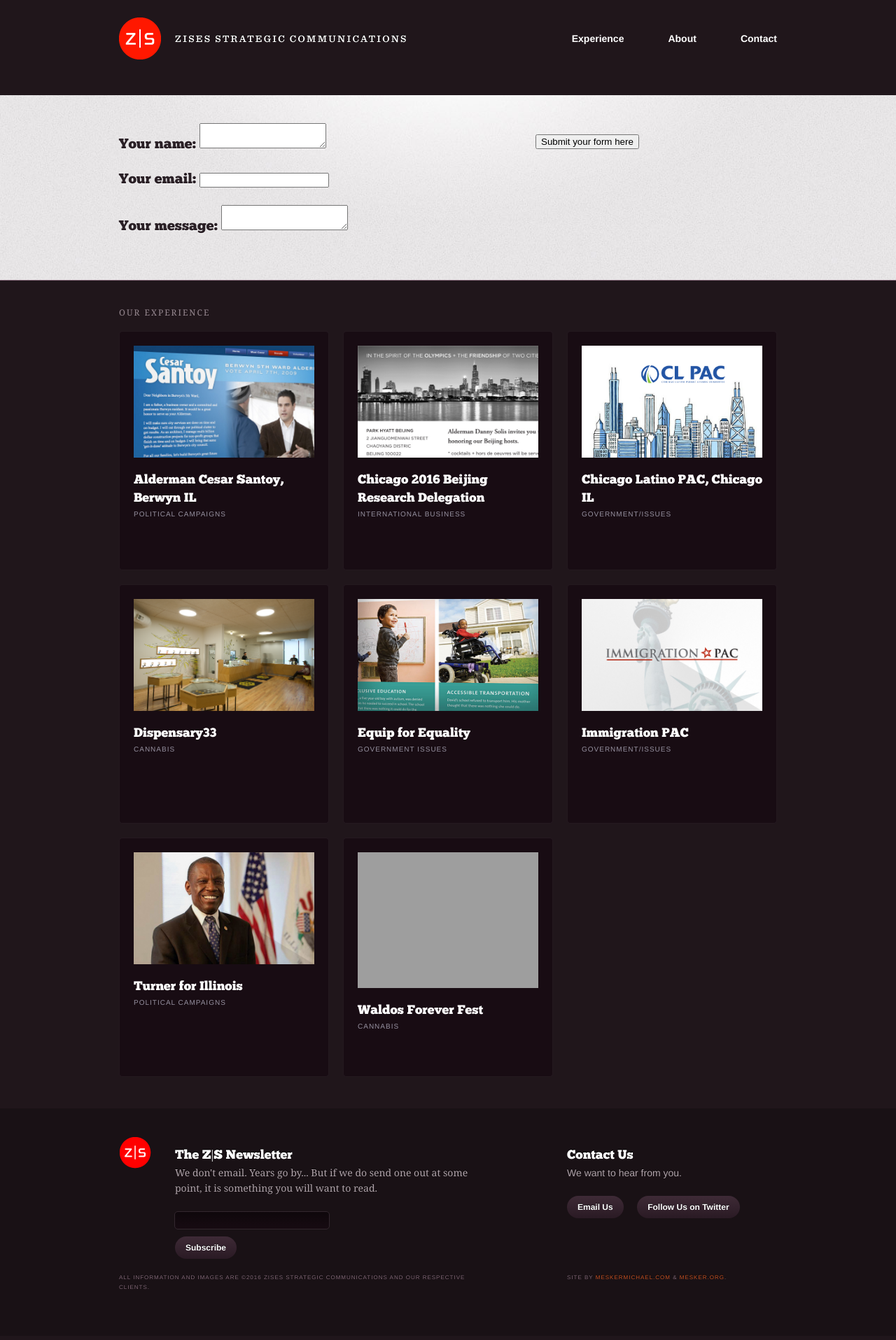
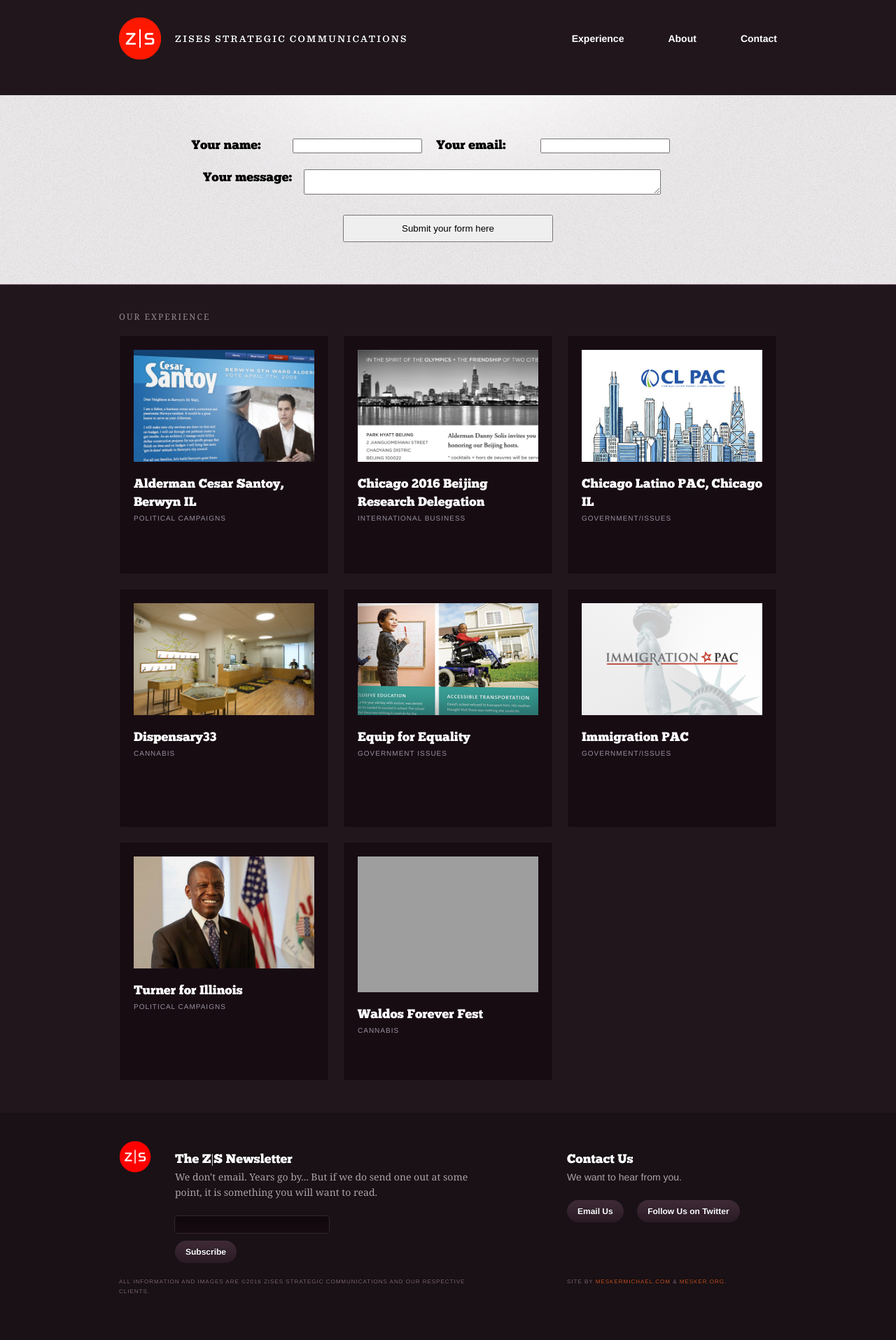
Before and after one commit to DarkoArnautov/zises-communications, a Jekyll site: the page built from contact2.html, in a window 1280 px wide. Shown: the whole page at 70% size. Built offline with Jekyll 4.4.1, drawn with Linux system fonts in a browser that asks for light colours.

Commit message:
update contact form

```diff
--- a/contact2.html
+++ b/contact2.html
@@ -7,16 +7,16 @@ permalink: /contact/
 <div id="about">
   <div class="container">
 	  <div class="post">
-  	  	<div class='text'>
+	  	<div class='contact-form'>
         <form action="https://formspree.io/mvbrlnem" method="POST">
-    <h3><label>Your name: <textarea name="nanme"></textarea></label></h3>
-   	<h3><label>Your email: <input type="text" name="_replyto"></label></h3>
-  	<h3><label>Your message: <textarea name="message"></textarea></label></br>
+          <span><h3><label>Your name:</label><input name="nanme"></input></h3></span>
+         	<span><h3><label>Your email: </label><input type="text" name="_replyto"></h3></span>
+        	<h3 class="message"><label>Your message:</label><textarea name="message" line="10"></textarea></br>
           	<input type="hidden" name="_next" value="https://zis.es/">
           </h3>
-	</div>
-	<div class="button">
-  		<button type="submit">Submit your form here</button></form>
+		      <div class="submit-button"><button type="submit">Submit your form here</button></div>
+        </form>
       </div>
     </div>
   </div>
+</div>
--- a/css/style.css
+++ b/css/style.css
@@ -154,6 +154,14 @@ a:hover { color: #ffb400; text-decoration: none; }
 #about .container .post .button {  font-size: 20px; line-height: 28px; font-weight: normal; margin: 0px 0px 22px 0px; color: #2a2026; display: inline-block; padding: 10px 15px; -webkit-border-radius: 20px; -moz-border-radius: 20px; border-radius: 20px; font-family: "Helvetica Neue", Arial, sans-serif; text-decoration: none; }
 #about .container .post .label { font-size: 20px; line-height: 28px; font-weight: normal; margin: 0px 0px 22px 0px; color: #2a2026; }
 #about .container .post .textarea { font-size: 20px; line-height: 28px; font-weight: normal; margin: 0px 0px 22px 0px; color: #2a2026; }
+#about .container .post .contact-form { width: 80%; margin: 20px auto; }
+#about .container .post .contact-form span { display: inline-block;   width: calc(49% - 20px); text-align: center; color: black;}
+#about .container .post .contact-form span label { color: black; padding-right: 45px }
+#about .container .post .contact-form .message { width: 93%; margin: 20px auto; }
+#about .container .post .contact-form .message label { color: black; padding-right: 17px; vertical-align: top;}
+#about .container .post .contact-form .message textarea { width: 72%; }
+#about .container .post .contact-form .submit-button { width: 100%; text-align: center }
+#about .container .post .contact-form .submit-button button { width: 40%; padding: 10px 20px; }
 
 
 /* project boxes */
```
Also changed, not shown: 7 other files. Lines whose indentation alone changed are shown as unchanged.
